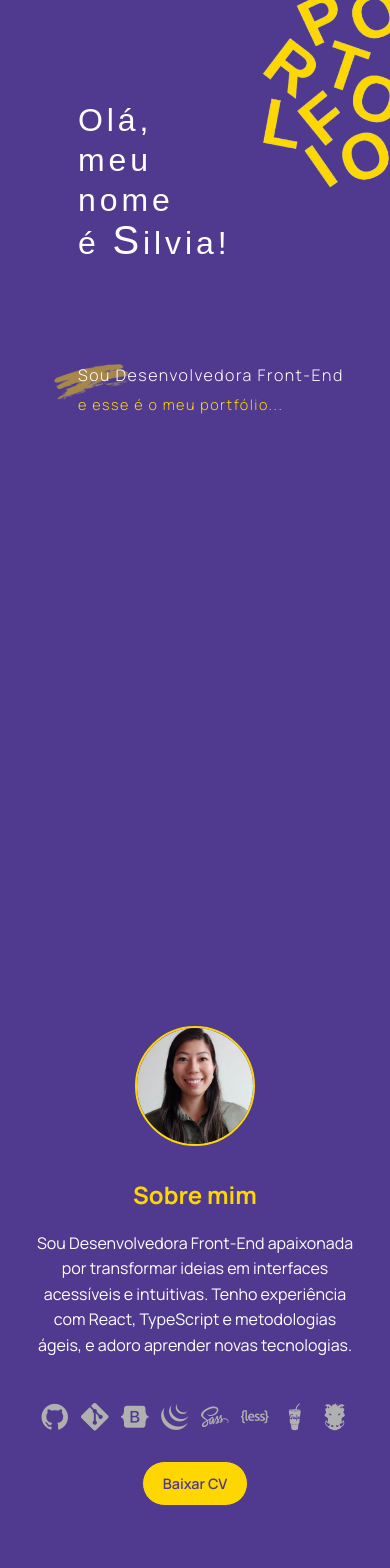
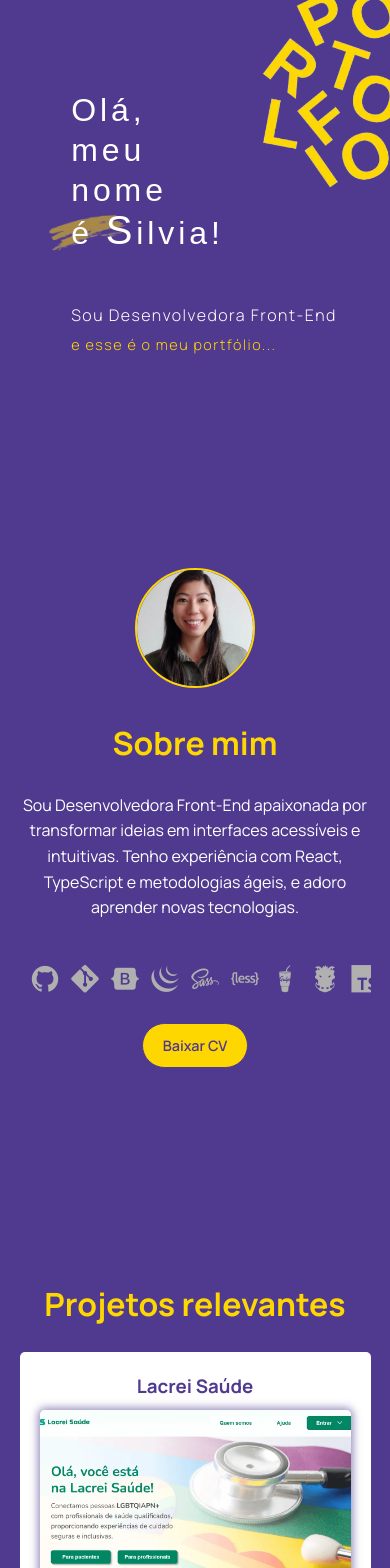
Before and after one commit to silviaabe/portfolio-silvia, a React (Vite) app: page / in a window 390 px wide. Shown: the top 1568 px of the page. Built offline with nearby package versions, Linux system fonts and the light colour scheme; a web font is replaced by a local one.

Commit message:
style: make margins and font sizes responsive

```diff
--- a/src/containers/About/styles.ts
+++ b/src/containers/About/styles.ts
@@ -8,6 +8,10 @@ export const AboutSection = styled.section`
   align-items: center;
   justify-content: center;
   background-color: ${({ theme }) => theme.colors.primary};
+
+  @media (max-width: ${({ theme }) => theme.breakpoints.md}) {
+    padding: 40px 5%;
+  }
 `;
 
 export const AboutContainer = styled.div`
@@ -46,8 +50,8 @@ export const AboutContent = styled.div`
 
 export const AboutTitle = styled.h2`
   color: ${({ theme }) => theme.colors.secondary};
-  font-size: clamp(1.5rem, 3vw, 2rem);
-  margin-bottom: clamp(1rem, 2vw, 1.5rem);
+  font-size: clamp(2rem, 3vw, 3rem);
+  margin-bottom: clamp(1.5rem, 2vw, 2rem);
 `;
 
 export const AboutDescription = styled.p`
--- a/src/containers/Contact/styles.ts
+++ b/src/containers/Contact/styles.ts
@@ -3,21 +3,22 @@ import styled from "styled-components";
 export const ContactSection = styled.section`
   position: relative;
   transition: opacity 0.5s ease-in-out;
-  padding: 80px 10%;
+  padding: clamp(60px, 8vw, 100px) clamp(5%, 8vw, 10%);
   display: flex;
   flex-direction: column;
   align-items: center;
 
   @media (max-width: ${({ theme }) => theme.breakpoints.md}){
-    padding: 60px 5%;
+    padding: 40px 5%;
   }
 `
 
 export const ContactTitle = styled.h2`
   color: ${({ theme }) => theme.colors.secondary};
-  font-size: 2.2rem;
-  margin-bottom: 40px;
+  font-size: clamp(2rem, 3vw, 3rem);
+  margin-bottom: clamp(1.5rem, 2vw, 2rem);
   text-align: center;
+  line-height: 3rem;
 `
 
 export const ContactLinks = styled.ul`
@@ -26,7 +27,7 @@ export const ContactLinks = styled.ul`
   max-width: 700px;
   display: flex;
   flex-direction: column;
-  gap: 25px;
+  gap: 8px;
   padding: 0;
   margin: 0;
 `
--- a/src/containers/Hero/styles.ts
+++ b/src/containers/Hero/styles.ts
@@ -1,13 +1,13 @@
 import { styled } from "styled-components";
 
 export const HeroSection = styled.section<{bg: string; bg2: string}>`
-  height: 100vh;
+  height: auto;
   position: relative;
   overflow: hidden;
-  /* display: flex;
+  display: flex;
   align-items: flex-start;
   justify-content: flex-start;
-  padding: clamp(40px, 5vw, 100px); */
+  padding: clamp(40px, 5vw, 100px);
 
   background-image: url(${(props) => props.bg});
   background-size: clamp(60%, 20vw, 100%);
@@ -20,13 +20,12 @@ export const HeroSection = styled.section<{bg: string; bg2: string}>`
     width: 150%;
     inset: 0;
     background-image: url(${(props) => props.bg2});
-    background-size: clamp(15%, 8vw, 35%);
-    background-position: clamp(10%, 8vw, 17%) clamp(45%, 40vw, 60%);
+    background-size: clamp(15%, 20vw, 35%);
+    background-position: clamp(9%, 10vw, 17%) clamp(60%, 40vw, 70%);
     background-repeat: no-repeat;
     z-index: -1;
     opacity: 0.5;
   }
-
 `
 
 export const HeroTitle = styled.h1`
@@ -36,12 +35,16 @@ export const HeroTitle = styled.h1`
   font-family: "Sigmar", sans-serif;
   letter-spacing: clamp(2px, 1vw, 4px);
   padding: 100px 0 100px;
-  margin-left: clamp(50px, 20vw, 200px);
+  margin-left: clamp(20px, 8vw, 200px);
 
   span {
     font-size: clamp(2.5rem, 6vw, 3.6rem);
     font-family: "Sigmar", sans-serif;
     color: ${({ theme }) => theme.colors.textLight};
+  }
+
+  @media (max-width: ${({ theme }) => theme.breakpoints.md}) {
+    padding: 50px 0;
   }
 `
 
@@ -50,7 +53,7 @@ export const HeroSubtitle = styled.h3`
   font-weight: 300;
   letter-spacing: clamp(1px, 1vw, 1.5px);
   margin-bottom: clamp(4px, 1vw, 8px);
-  margin-left: clamp(50px, 20vw, 200px);
+  margin-left: clamp(20px, 8vw, 200px);
 `
 
 export const HeroSubtitle2 = styled.h3`
@@ -58,5 +61,5 @@ export const HeroSubtitle2 = styled.h3`
   font-weight: 300;
   color: ${({ theme }) => theme.colors.secondary};
   letter-spacing: clamp(1px, 1vw, 1.5px);
-  margin-left: clamp(50px, 20vw, 200px);
+  margin-left: clamp(20px, 8vw, 200px);
 `
--- a/src/containers/Projects/styles.ts
+++ b/src/containers/Projects/styles.ts
@@ -1,23 +1,27 @@
 import styled from "styled-components";
 
 export const ProjectsSection = styled.section`
-  padding-bottom: 100px;
+  padding: clamp(60px, 8vw, 100px) clamp(5%, 8vw, 10%);
   position: relative;
   transition: opacity 0.5s ease-in-out;
+
+  @media (max-width: ${({ theme }) => theme.breakpoints.md}) {
+    padding: 40px 5%;
+  }
 `
 
 export const ProjectsTitle = styled.h2`
   color: ${({ theme }) => theme.colors.secondary};
-  font-size: 35px;
-  margin-bottom: 25px;
+  font-size: clamp(2rem, 3vw, 3rem);
+  margin-bottom: clamp(1.5rem, 2vw, 2rem);
   text-align: center;
+  line-height: 3rem;
 `
 
 export const GridContainer = styled.div`
   display: grid;
   grid-template-columns: repeat(2, 1fr);
   grid-gap: 20px;
-  padding: 20px;
 
   @media (max-width: ${({ theme }) => theme.breakpoints.md}) {
     grid-template-columns: 1fr;
```
